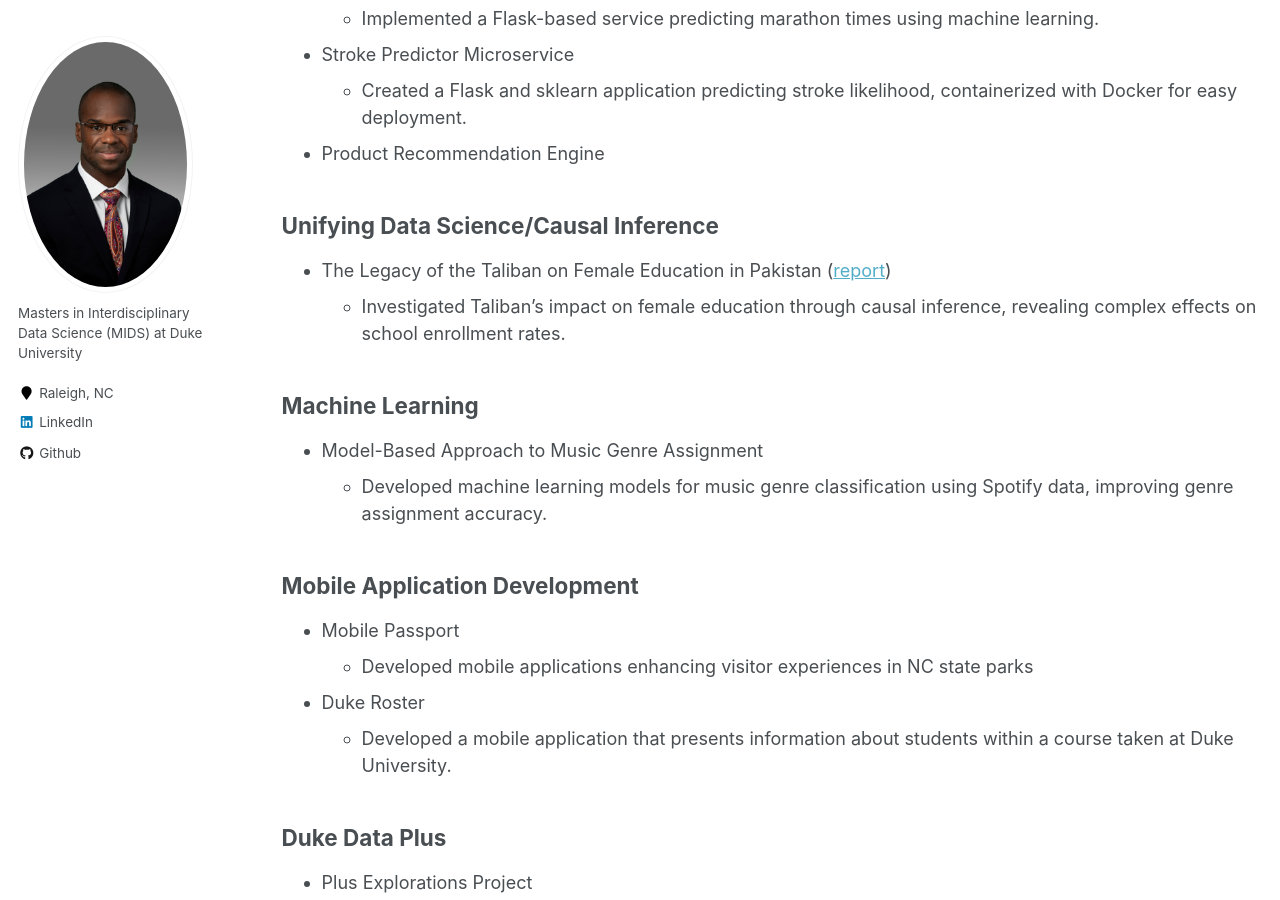
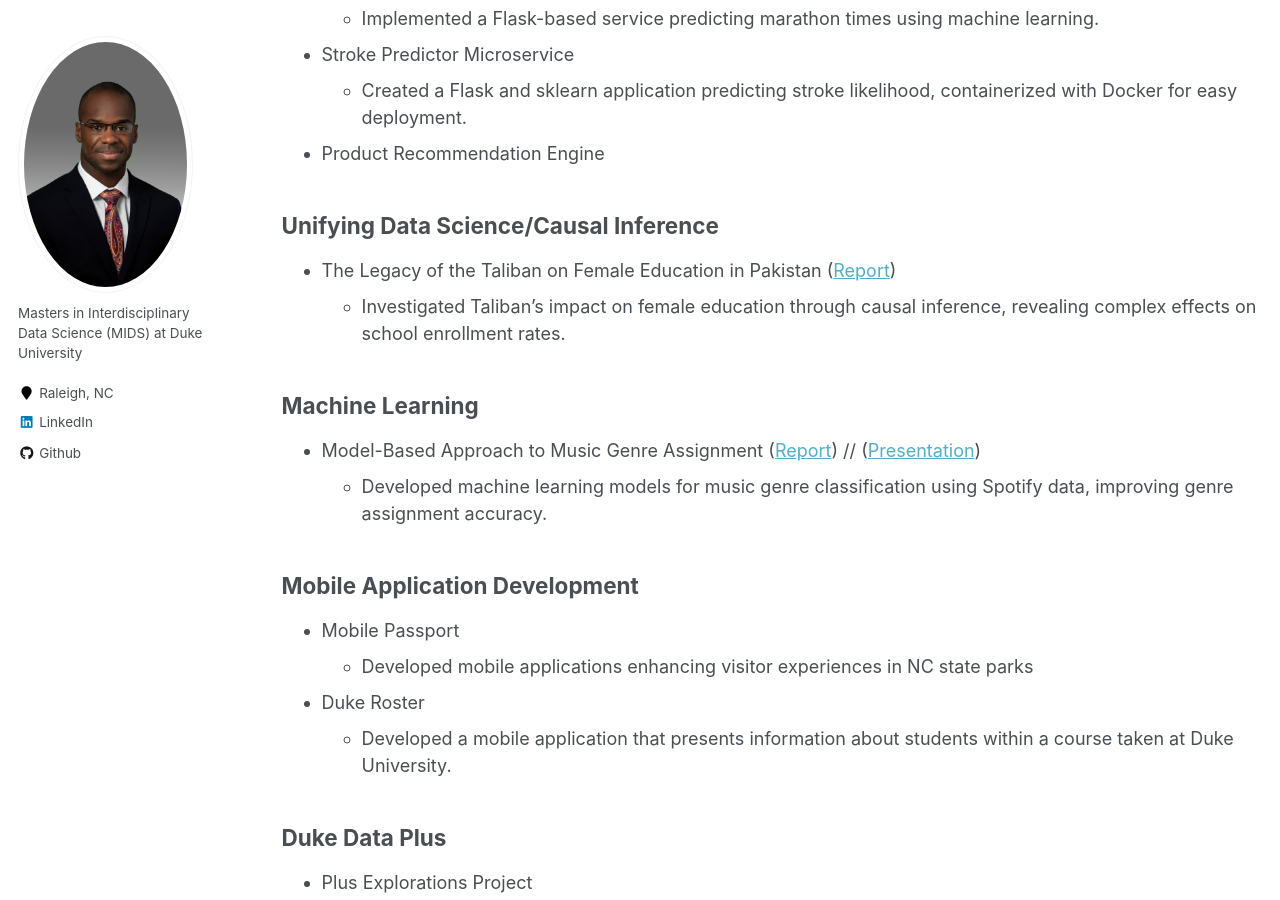
Before and after one commit to caratliff/caratliff.github.io, a Jekyll site: the page built from _pages/portfolio.md, in a window 1280 px wide and 900 px high, scrolled down 1095 px. Built offline with Jekyll 4.4.1, drawn with Linux system fonts in a browser that asks for light colours.

Commit message:
Update portfolio.md

```diff
--- a/_pages/portfolio.md
+++ b/_pages/portfolio.md
@@ -36,11 +36,11 @@ author_profile: true
 * Product Recommendation Engine
 
 ## Unifying Data Science/Causal Inference
-* The Legacy of the Taliban on Female Education in Pakistan ([report](https://github.com/caratliff/Impact-of-Taliban-on-Female-Education/blob/29207a3302023d0cef9228e36106e7ee5742a3aa/40-docs/701-final-report.pdf))
+* The Legacy of the Taliban on Female Education in Pakistan ([Report](https://github.com/caratliff/Impact-of-Taliban-on-Female-Education/blob/29207a3302023d0cef9228e36106e7ee5742a3aa/40-docs/701-final-report.pdf))
   * Investigated Taliban’s impact on female education through causal inference, revealing complex effects on school enrollment rates.
 
 ## Machine Learning
-* Model-Based Approach to Music Genre Assignment
+* Model-Based Approach to Music Genre Assignment ([Report](https://github.com/caratliff/ml-genre-assignment/blob/eab46e3da7036a43c03bd4c8f01fd372309c5079/30_docs/ML-final-report.pdf)) // ([Presentation](https://github.com/caratliff/ml-genre-assignment/blob/eab46e3da7036a43c03bd4c8f01fd372309c5079/30_docs/presentation.pdf))
   * Developed machine learning models for music genre classification using Spotify data, improving genre assignment accuracy.
 
 ## Mobile Application Development
```
